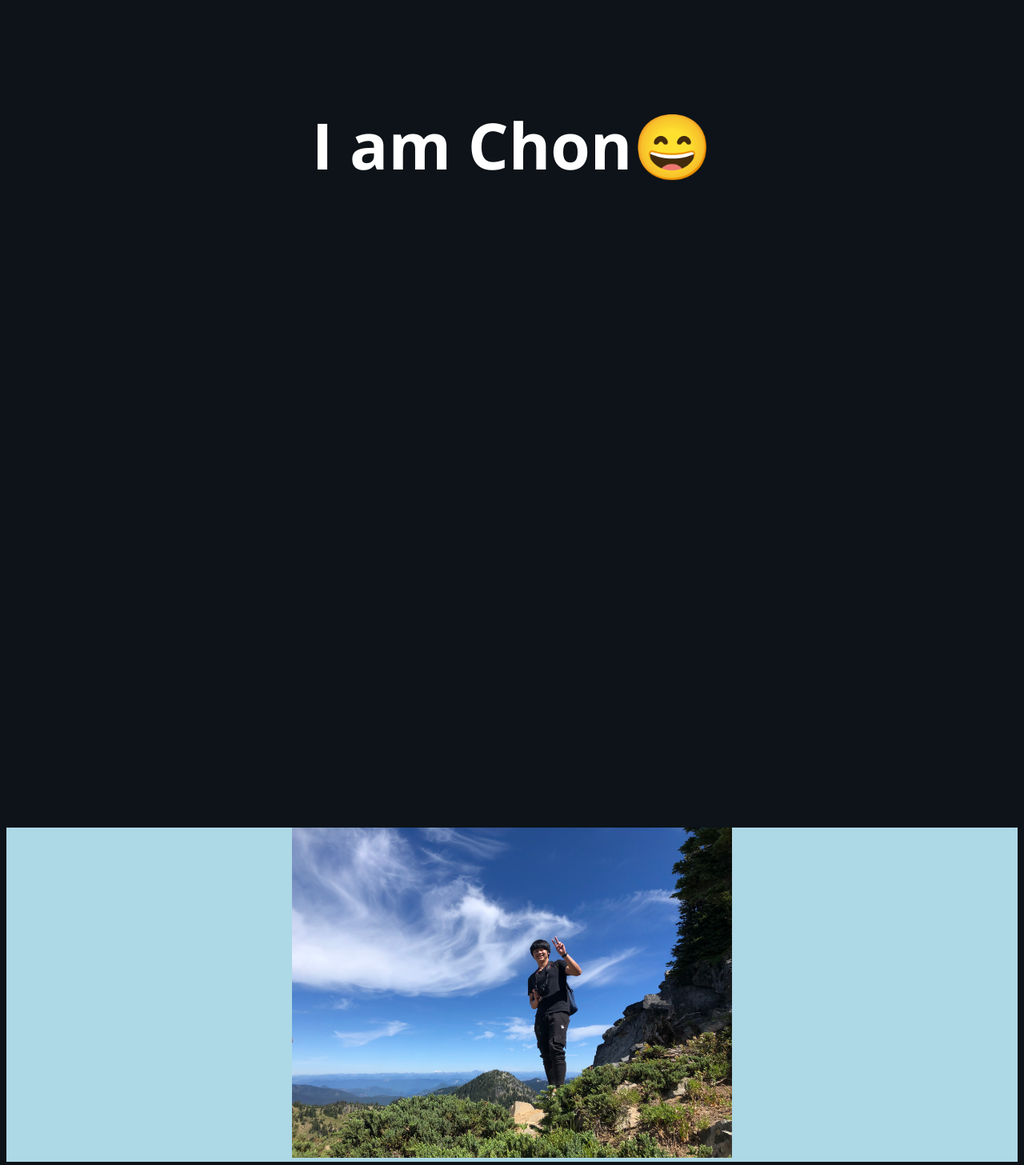
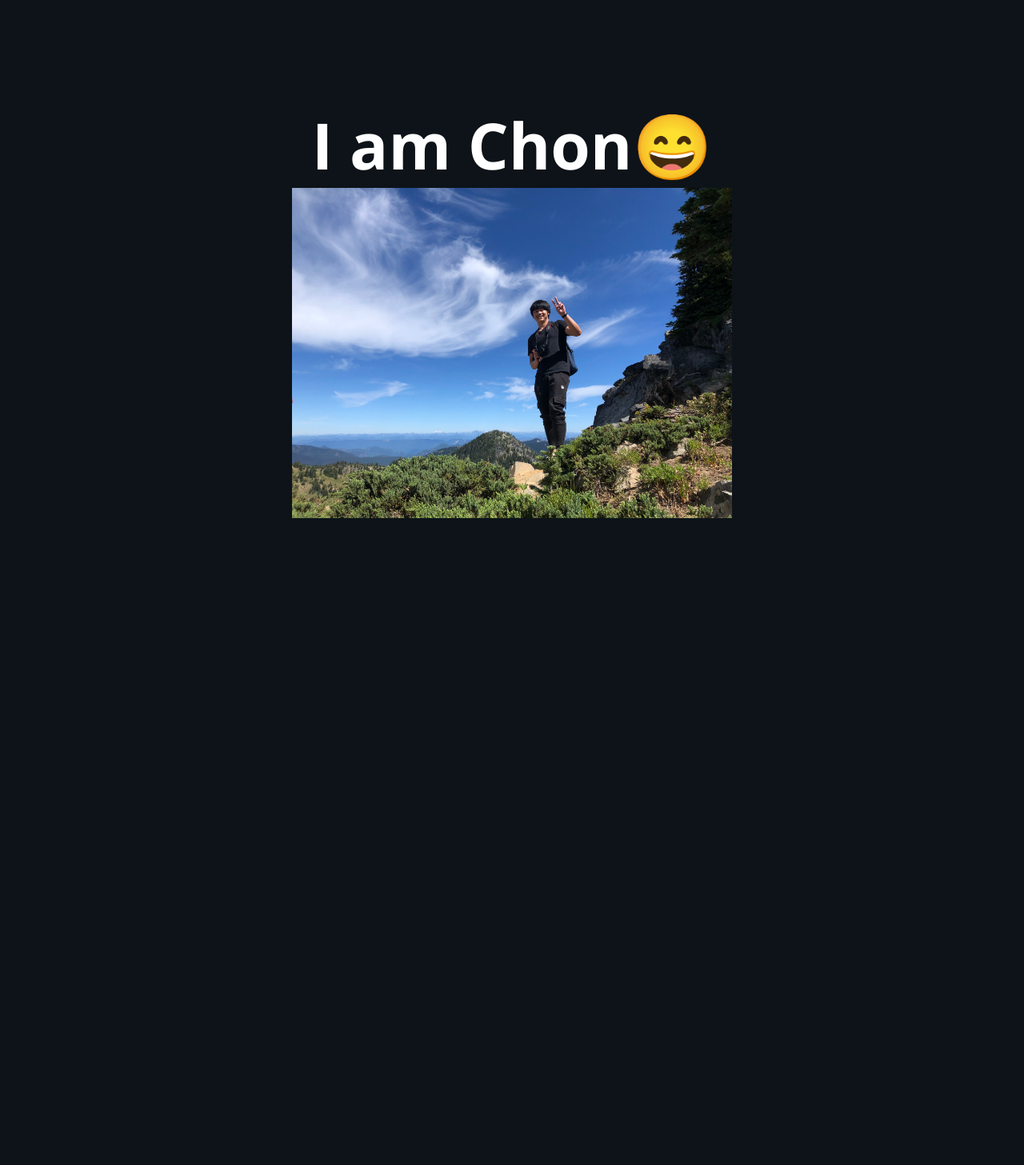
Before and after one commit to RitsuCloud/RitsuCloud.github.io, a React (Create React App) app: page / in a window 1280 px wide. Shown: the part 2100-3557 px from the top of the page at 80% size. Built offline with nearby package versions, Linux system fonts and the light colour scheme.

Commit message:
changed function

```diff
--- a/src/App.js
+++ b/src/App.js
@@ -27,18 +27,9 @@ export default function App() {
         <Navbar/>
       </header>
       <Intro/>
-      <MyImage/>
       <Contact/>
     </div>
   );
-}
-
-function MyImage(){
-  return(
-    <div className='my-image-container'>
-      <img class="chon" src={Chon} alt="Chon"></img>
-    </div>
-  )
 }
 
 function Intro(){
@@ -46,7 +37,10 @@ function Intro(){
     <div className='main-body-container' id="main-id">
       <div className='hidden'>Welcome!⬇️😊</div>
       <div className='hidden'>To My Portfolio</div>
-      <div className='hidden'>I am Chon😄</div>
+      <div className='hidden'>
+        <div>I am Chon😄</div>
+        <img class="chon" src={Chon} alt="Chon"></img>
+        </div>
     </div>
   );
 }
```
